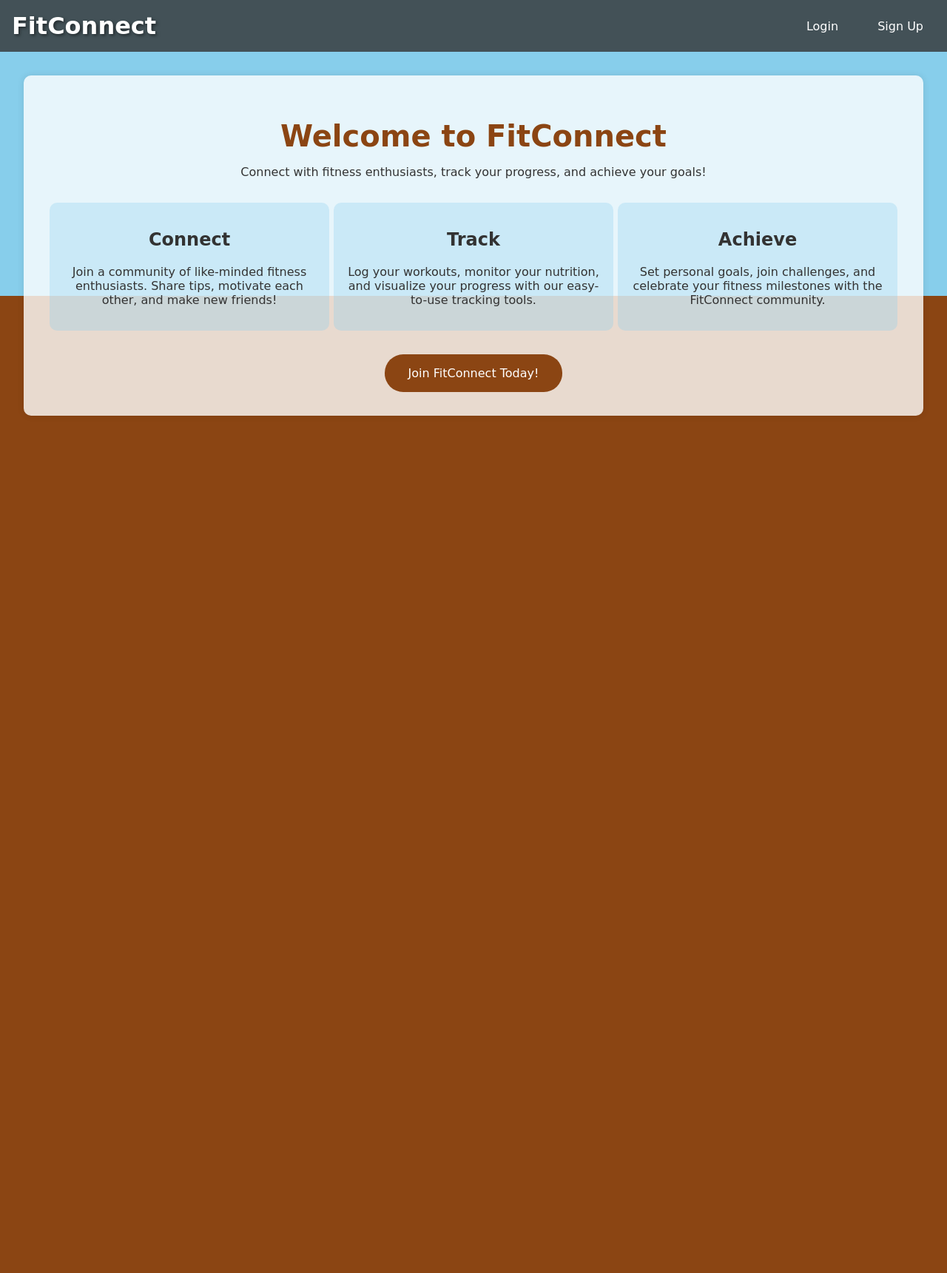
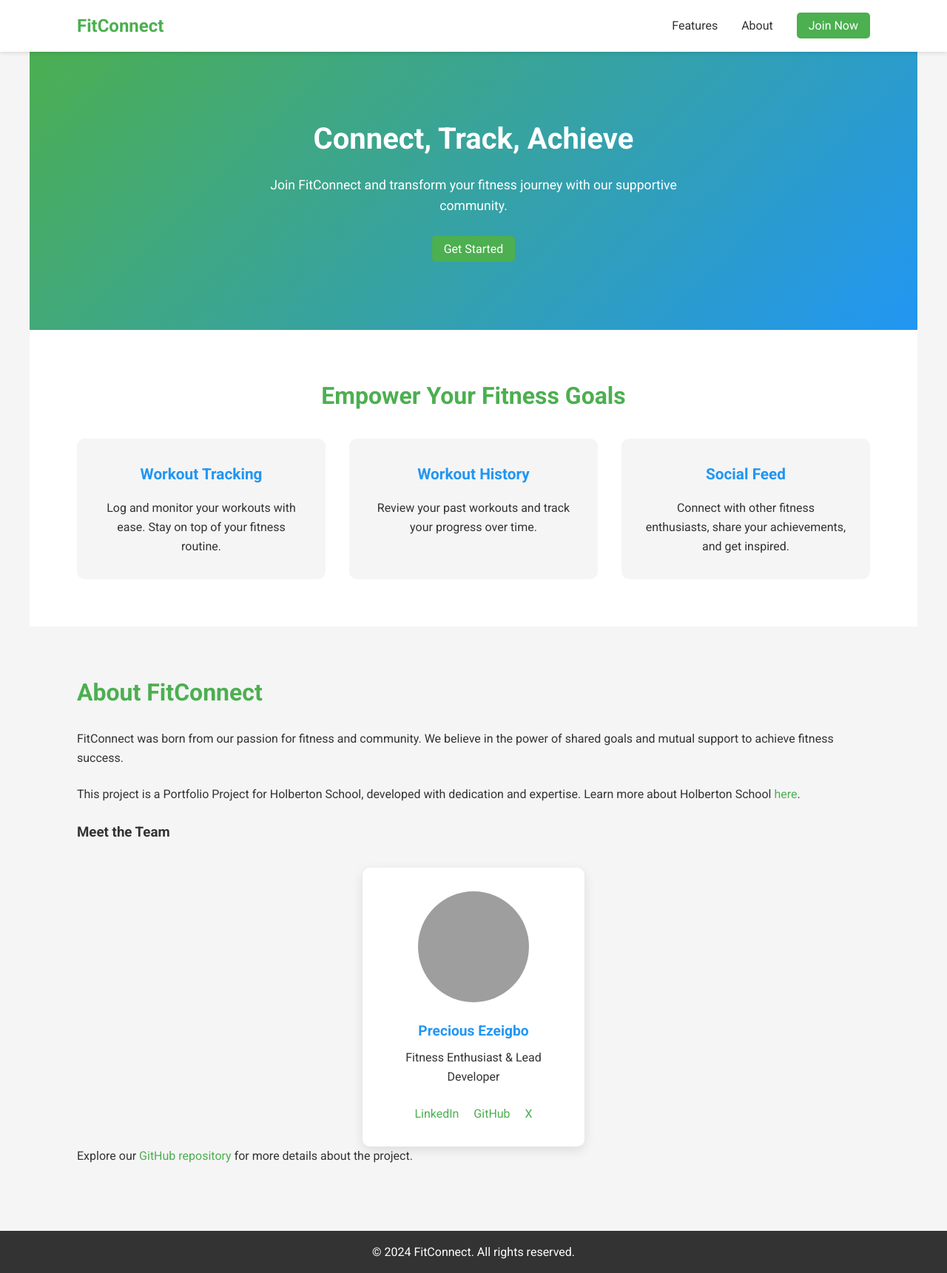
Before and after one commit to PreciousEzeigbo/Portfolio_project, a Flask app: page / in a window 1280 px wide. Shown: the whole page at 74% size. Before the commit the page ends 562 px from the top, so only its background shows below. Run offline with Flask 3, Linux system fonts and the light colour scheme; grey boxes are pictures that could not be loaded.

Commit message:
Added some things including landing page

```diff
--- /dev/null
+++ b/blueprintapp/static/css/styleshome.css
@@ -0,0 +1,237 @@
+* {
+    margin: 0;
+    padding: 0;
+    box-sizing: border-box;
+}
+
+:root {
+    --primary-color: #4CAF50;
+    --secondary-color: #2196F3;
+    --text-color: #333;
+    --bg-color: #f5f5f5;
+    --white: #ffffff;
+}
+
+body {
+    font-family: 'Roboto', sans-serif;
+    line-height: 1.6;
+    color: var(--text-color);
+    background-color: var(--bg-color);
+}
+
+a {
+    text-decoration: none;
+    color: var(--primary-color);
+}
+
+/* Header and Navigation */
+header {
+    background-color: var(--white);
+    box-shadow: 0 2px 5px rgba(0, 0, 0, 0.1);
+    position: fixed;
+    width: 100%;
+    z-index: 1000;
+}
+
+nav {
+    display: flex;
+    justify-content: space-between;
+    align-items: center;
+    padding: 1rem 5%;
+    max-width: 1200px;
+    margin: 0 auto;
+}
+
+.logo {
+    font-size: 1.5rem;
+    font-weight: 700;
+    color: var(--primary-color);
+}
+
+nav ul {
+    display: flex;
+    list-style: none;
+}
+
+nav ul li {
+    margin-left: 2rem;
+}
+
+nav ul li a {
+    color: var(--text-color);
+    font-weight: 500;
+    transition: color 0.3s ease;
+}
+
+nav ul li a:hover {
+    color: var(--primary-color);
+}
+
+.cta-button {
+    background-color: var(--primary-color);
+    color: var(--white);
+    padding: 0.5rem 1rem;
+    border-radius: 5px;
+    font-weight: 500;
+    transition: background-color 0.3s ease;
+}
+
+.cta-button:hover {
+    background-color: #45a049;
+}
+
+/* Main content */
+main {
+    padding-top: 60px;
+}
+
+section {
+    padding: 4rem 5%;
+    max-width: 1200px;
+    margin: 0 auto;
+}
+
+h1, h2, h3 {
+    margin-bottom: 1rem;
+}
+
+/* Hero section */
+#hero {
+    background: linear-gradient(135deg, var(--primary-color), var(--secondary-color));
+    color: var(--white);
+    text-align: center;
+    padding: 6rem 5%;
+}
+
+.hero-content h1 {
+    font-size: 2.5rem;
+    font-weight: 700;
+    margin-bottom: 1rem;
+}
+
+.hero-content p {
+    font-size: 1.1rem;
+    margin-bottom: 2rem;
+    max-width: 600px;
+    margin-left: auto;
+    margin-right: auto;
+}
+
+/* Features section */
+#features {
+    background-color: var(--white);
+    text-align: center;
+}
+
+#features h2 {
+    font-size: 2rem;
+    margin-bottom: 2rem;
+    color: var(--primary-color);
+}
+
+.features-grid {
+    display: grid;
+    grid-template-columns: repeat(auto-fit, minmax(250px, 1fr));
+    gap: 2rem;
+}
+
+.feature-card {
+    background-color: var(--bg-color);
+    border-radius: 10px;
+    padding: 2rem;
+    transition: all 0.3s ease;
+}
+
+.feature-card:hover {
+    transform: translateY(-5px);
+    box-shadow: 0 5px 15px rgba(0, 0, 0, 0.1);
+}
+
+.feature-card h3 {
+    font-size: 1.3rem;
+    margin-bottom: 1rem;
+    color: var(--secondary-color);
+}
+
+/* About section */
+#about {
+    background-color: var(--bg-color);
+}
+
+#about h2 {
+    font-size: 2rem;
+    color: var(--primary-color);
+    margin-bottom: 1.5rem;
+}
+
+#about p {
+    margin-bottom: 1.5rem;
+}
+
+.team-grid {
+    display: flex;
+    justify-content: center;
+    flex-wrap: wrap;
+    gap: 2rem;
+    margin-top: 2rem;
+}
+
+.team-member {
+    text-align: center;
+    background-color: var(--white);
+    border-radius: 10px;
+    padding: 2rem;
+    box-shadow: 0 5px 15px rgba(0, 0, 0, 0.1);
+    transition: all 0.3s ease;
+    max-width: 300px;
+}
+
+.team-member:hover {
+    transform: translateY(-5px);
+}
+
+.team-member img {
+    width: 150px;
+    height: 150px;
+    border-radius: 50%;
+    margin-bottom: 1rem;
+    object-fit: cover;
+}
+
+.team-member h4 {
+    font-size: 1.2rem;
+    margin-bottom: 0.5rem;
+    color: var(--secondary-color);
+}
+
+.social-links a {
+    margin: 0 0.5rem;
+    color: var(--primary-color);
+}
+
+/* Footer */
+footer {
+    background-color: var(--text-color);
+    color: var(--white);
+    text-align: center;
+    padding: 1rem;
+}
+
+/* Responsive design */
+@media (max-width: 768px) {
+    nav ul {
+        display: none;
+    }
+
+    .hero-content h1 {
+        font-size: 2rem;
+    }
+
+    .hero-content p {
+        font-size: 1rem;
+    }
+
+    .features-grid {
+        grid-template-columns: 1fr;
+    }
+}
--- a/blueprintapp/templates/home.html
+++ b/blueprintapp/templates/home.html
@@ -3,116 +3,76 @@
 <head>
     <meta charset="UTF-8">
     <meta name="viewport" content="width=device-width, initial-scale=1.0">
-    <title>FitConnect - Home</title>
-    <style>
-        body {
-            font-family: 'Comic Sans MS', cursive, sans-serif;
-            margin: 0;
-            padding: 0;
-            background: linear-gradient(to bottom, #87CEEB 0%, #87CEEB 50%, #8B4513 50%, #8B4513 100%);
-            background-attachment: fixed;
-            color: #333;
-        }
-        header {
-            background-color: rgba(51, 51, 51, 0.8);
-            color: white;
-            padding: 1rem;
-            display: flex;
-            justify-content: space-between;
-            align-items: center;
-        }
-        .logo {
-            font-size: 2rem;
-            font-weight: bold;
-            text-shadow: 2px 2px 4px rgba(0,0,0,0.5);
-        }
-        nav a {
-            color: white;
-            text-decoration: none;
-            margin-left: 1rem;
-            padding: 0.5rem 1rem;
-            border-radius: 20px;
-            transition: all 0.3s ease;
-        }
-        nav a:hover {
-            background-color: #87CEEB;
-            color: #333;
-            cursor: pointer;
-        }
-        main {
-            padding: 2rem;
-            text-align: center;
-            background-color: rgba(255, 255, 255, 0.8);
-            margin: 2rem;
-            border-radius: 10px;
-            box-shadow: 0 0 10px rgba(0,0,0,0.1);
-        }
-        h1 {
-            color: #8B4513;
-            font-size: 2.5rem;
-            margin-bottom: 1rem;
-        }
-        .features {
-            display: flex;
-            justify-content: space-around;
-            margin-top: 2rem;
-        }
-        .feature {
-            flex-basis: 30%;
-            padding: 1rem;
-            background-color: rgba(135, 206, 235, 0.3);
-            border-radius: 10px;
-            transition: all 0.3s ease;
-        }
-        .feature:hover {
-            transform: scale(1.05);
-            box-shadow: 0 0 15px rgba(0,0,0,0.2);
-        }
-        .cta-button {
-            display: inline-block;
-            margin-top: 2rem;
-            padding: 1rem 2rem;
-            background-color: #8B4513;
-            color: white;
-            text-decoration: none;
-            border-radius: 25px;
-            transition: all 0.3s ease;
-        }
-        .cta-button:hover {
-            background-color: #87CEEB;
-            color: #333;
-            cursor: pointer;
-        }
-    </style>
+    <title>FitConnect - Your Fitness Community</title>
+    <link rel="stylesheet" href="{{ url_for('static', filename='css/styleshome.css') }}">
+    <link href="https://fonts.googleapis.com/css2?family=Roboto:wght@300;400;700&display=swap" rel="stylesheet">
 </head>
 <body>
     <header>
-        <div class="logo">FitConnect</div>
         <nav>
-            <a href="{{ url_for('login') }}">Login</a>
-            <a href="{{ url_for('signup') }}">Sign Up</a>
+            <div class="logo">FitConnect</div>
+            <ul>
+                <li><a href="#features">Features</a></li>
+                <li><a href="#about">About</a></li>
+                <li><a href="{{ url_for('login') }}" class="cta-button">Join Now</a></li>
+            </ul>
         </nav>
     </header>
+
     <main>
-        <h1>Welcome to FitConnect</h1>
-        <p>Connect with fitness enthusiasts, track your progress, and achieve your goals!</p>
+        <section id="hero">
+            <div class="hero-content">
+                <h1>Connect, Track, Achieve</h1>
+                <p>Join FitConnect and transform your fitness journey with our supportive community.</p>
+                <a href="#" class="cta-button">Get Started</a>
+            </div>
+        </section>
 
-        <div class="features">
-            <div class="feature">
-                <h2>Connect</h2>
-                <p>Join a community of like-minded fitness enthusiasts. Share tips, motivate each other, and make new friends!</p>
+        <section id="features">
+            <h2>Empower Your Fitness Goals</h2>
+            <div class="features-grid">
+                <div class="feature-card">
+                    <h3>Workout Tracking</h3>
+                    <p>Log and monitor your workouts with ease. Stay on top of your fitness routine.</p>
+                </div>
+                <div class="feature-card">
+                    <h3>Workout History</h3>
+                    <p>Review your past workouts and track your progress over time.</p>
+                </div>
+                <div class="feature-card">
+                    <h3>Social Feed</h3>
+                    <p>Connect with other fitness enthusiasts, share your achievements, and get inspired.</p>
+                </div>
             </div>
-            <div class="feature">
-                <h2>Track</h2>
-                <p>Log your workouts, monitor your nutrition, and visualize your progress with our easy-to-use tracking tools.</p>
+        </section>
+
+        <section id="about">
+            <h2>About FitConnect</h2>
+            <p>FitConnect was born from our passion for fitness and community. We believe in the power of shared goals and mutual support to achieve fitness success.</p>
+            <p>This project is a Portfolio Project for Holberton School, developed with dedication and expertise. Learn more about Holberton School <a href="https://www.holbertonschool.com/" target="_blank">here</a>.</p>
+
+            <h3>Meet the Team</h3>
+            <div class="team-grid">
+                <div class="team-member">
+                    <img src="/api/placeholder/200/200" alt="Precious Ezeigbo">
+                    <h4>Precious Ezeigbo</h4>
+                    <p>Fitness Enthusiast & Lead Developer</p>
+                    <div class="social-links">
+                        <a href="https://www.linkedin.com/in/precious-ezeigbo-38902b247" target="_blank">LinkedIn</a>
+                        <a href="https://github.com/PreciousEzeigbo" target="_blank">GitHub</a>
+                        <a href="https://x.com/PreciousEzeigbo" target="_blank">X</a>
+                    </div>
+                </div>
+                <!-- Add more team members as needed -->
             </div>
-            <div class="feature">
-                <h2>Achieve</h2>
-                <p>Set personal goals, join challenges, and celebrate your fitness milestones with the FitConnect community.</p>
-            </div>
+            <p>Explore our <a href="https://github.com/PreciousEzeigbo/Protfolio_project" target="_blank">GitHub repository</a> for more details about the project.</p>
+        </section>
+    </main>
+
+    <footer>
+        <div class="footer-content">
+            <p>&copy; 2024 FitConnect. All rights reserved.</p>
         </div>
-
-        <a href="{{ url_for('signup') }}" class="cta-button">Join FitConnect Today!</a>
-    </main>
+    </footer>
 </body>
 </html>
```
